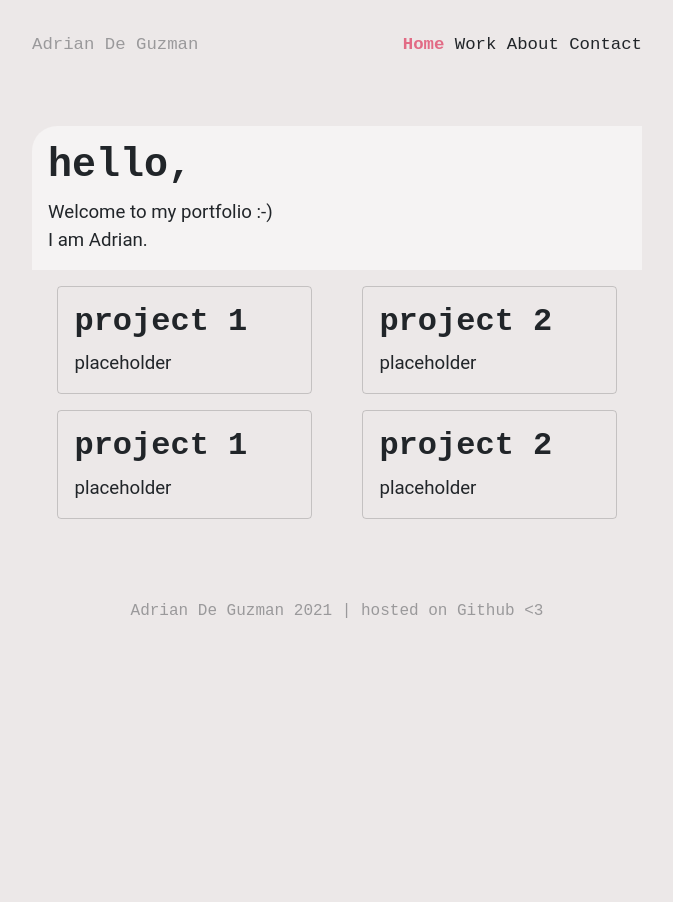
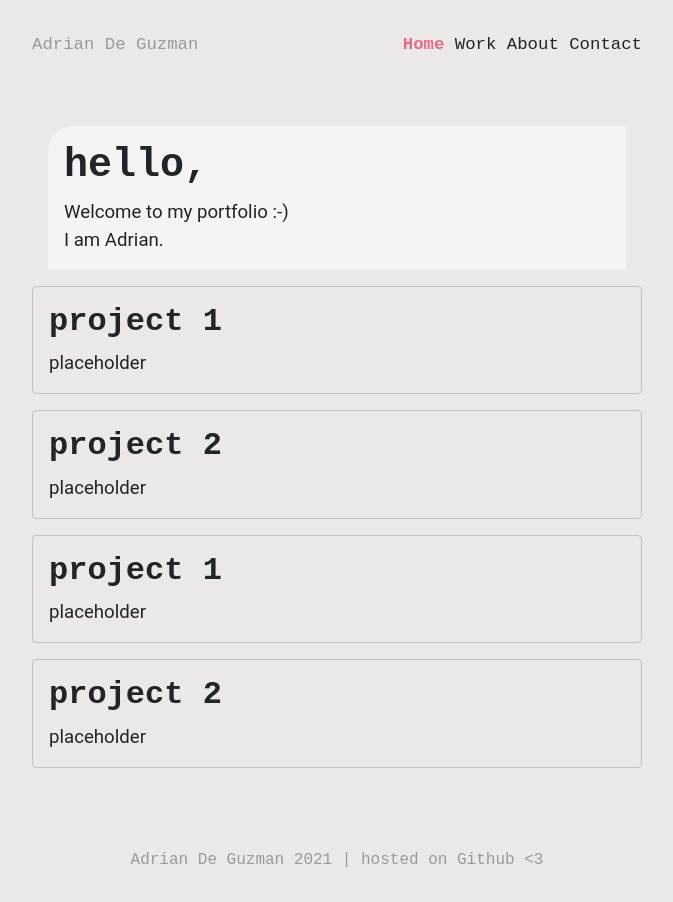
Before and after one commit to milkndcoffee/ux-portfolio, a website: page src/index.html in a window 1280 px wide. Shown: the whole page, without its empty margins (303-976 px from the left). Before the commit the page ends 800 px from the top, so only its background shows below. Drawn offline with Linux system fonts and the light colour scheme; a web font is replaced by a local one.

Commit message:
changed column projects to rows

```diff
--- a/src/index.html
+++ b/src/index.html
@@ -16,7 +16,6 @@
 <body id="body">
   <div class="main-container">
     <!-- CONTAINER STARTS HERE -->
-
     <header>
       <!--<p>HEADER STARTS HERE</p>-->
       <div class="container">
@@ -50,21 +49,19 @@
         <section class="container">
           <!--CARDS-->
           <div class="row justify-content-md-center">
-            <div class="col-md-5 mb-3 project-card ">
+            <div class="col-12 mb-3 project-card ">
               <h2 class="title-this">project 1</h2>
               <p>placeholder</p>
             </div>
-            <div class="col-md-1 "></div>
-            <div class="col-md-5 mb-3 project-card">
+            <div class="col-12 mb-3 project-card">
               <h2 class="title-this">project 2</h2>
               <p>placeholder</p>
             </div>
-            <div class="col-md-5 mb-3 project-card ">
+            <div class="col-12 mb-3 project-card ">
               <h2 class="title-this">project 1</h2>
               <p>placeholder</p>
             </div>
-            <div class="col-md-1 "></div>
-            <div class="col-md-5 mb-3 project-card">
+            <div class="col-12 mb-3 project-card">
               <h2 class="title-this">project 2</h2>
               <p>placeholder</p>
             </div>
--- a/src/scss/styles.scss
+++ b/src/scss/styles.scss
@@ -105,10 +105,8 @@ ul,li { list-style-type: none;
     transition: all 0.3s linear 0s;
   }
   .project-card:hover{
-    width: 100%;
-    max-width: 640px;
+    height: 350px;
     opacity: 1;
-    transform: scale(3);
     transition: all 0.3s linear 0s;
   }
 
```
Also changed, not shown: src/about.html (+1 -2 lines), src/css/styles.css.
